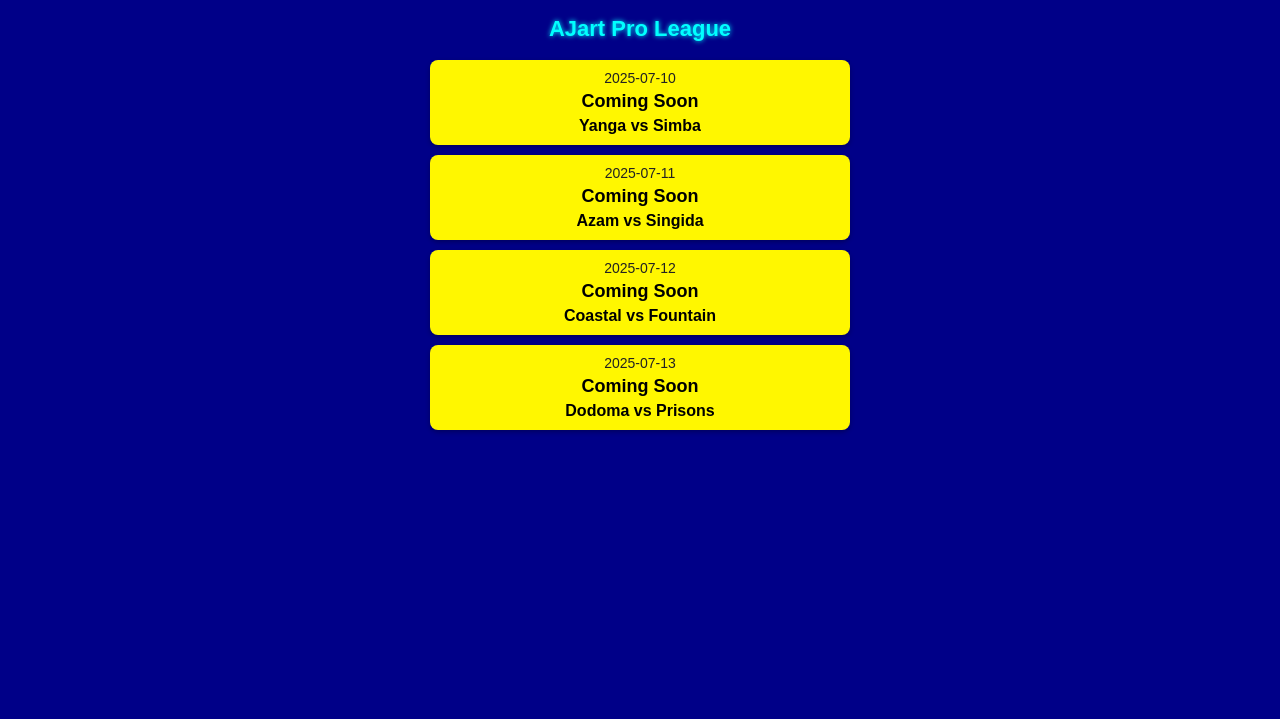
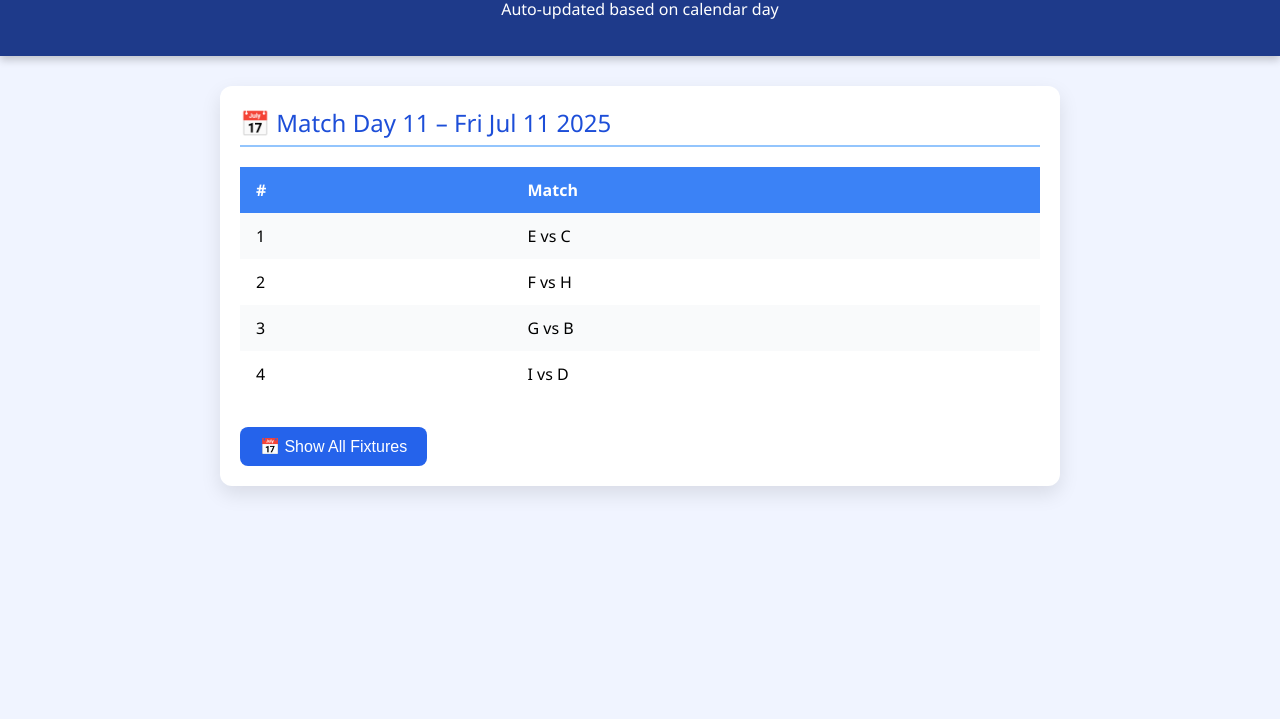
Before and after one commit to Pgofficial1/PGLarena, a plain HTML site: page fixtures.html in a window 1280 px wide. Shown: the part 81-800 px from the top of the page. Drawn offline with Linux system fonts and the light colour scheme.

Commit message:
Update fixtures.html

```diff
--- a/fixtures.html
+++ b/fixtures.html
@@ -1,120 +1,164 @@
 <!DOCTYPE html>
 <html lang="en">
 <head>
-  <meta charset="UTF-8" />
-  <title>AJart Fixtures & Results</title>
-  <meta name="viewport" content="width=device-width, initial-scale=1.0" />
+  <meta charset="UTF-8">
+  <title>Today’s Football Fixtures</title>
+  <meta name="viewport" content="width=device-width, initial-scale=1.0">
   <style>
     body {
-      background-color: #000088; /* blue */
-      font-family: Arial, sans-serif;
-      color: #fff;
-      padding: 10px;
+      font-family: 'Segoe UI', sans-serif;
+      background-color: #f0f4ff;
+      margin: 0;
+      padding: 0;
     }
+
+    header {
+      background-color: #1e3a8a;
+      color: white;
+      text-align: center;
+      padding: 20px 10px;
+      box-shadow: 0 4px 8px rgba(0,0,0,0.2);
+    }
+
     h1 {
-      text-align: center;
-      color: yellow;
-      font-size: 28px;
+      margin: 0;
+      font-size: 2em;
+    }
+
+    .container {
+      max-width: 800px;
+      margin: 30px auto;
+      background-color: white;
+      padding: 20px;
+      border-radius: 12px;
+      box-shadow: 0 8px 20px rgba(0,0,0,0.1);
+    }
+
+    .day-title {
+      font-size: 1.5em;
+      color: #1d4ed8;
+      border-bottom: 2px solid #93c5fd;
+      padding-bottom: 6px;
       margin-bottom: 20px;
     }
-    .league-section {
-      margin-bottom: 40px;
+
+    table {
+      width: 100%;
+      border-collapse: collapse;
+      margin-bottom: 20px;
     }
-    .league-title {
-      font-size: 22px;
-      font-weight: bold;
-      text-align: center;
-      padding: 8px;
-      color: #00ffff;
-      text-shadow: 0 0 5px #00ffff;
+
+    th, td {
+      padding: 12px 16px;
+      text-align: left;
     }
-    .match-box {
-      background-color: #fff700; /* yellow */
-      color: #000;
+
+    th {
+      background-color: #3b82f6;
+      color: white;
+    }
+
+    tr:nth-child(even) {
+      background-color: #f9fafb;
+    }
+
+    tr:hover {
+      background-color: #e0ecff;
+    }
+
+    button {
+      background-color: #2563eb;
+      color: white;
+      padding: 10px 20px;
+      border: none;
       border-radius: 8px;
-      padding: 10px;
-      margin: 10px auto;
-      box-shadow: 0 2px 5px rgba(0,0,0,0.3);
-      max-width: 400px;
+      cursor: pointer;
+      font-size: 1em;
+      margin-top: 10px;
     }
-    .match-date {
-      font-size: 14px;
-      text-align: center;
-      color: #222;
+
+    button:hover {
+      background-color: #1d4ed8;
     }
-    .match-score {
-      font-size: 18px;
-      font-weight: bold;
-      text-align: center;
-      margin: 5px 0;
-    }
-    .match-desc {
-      text-align: center;
-      font-size: 16px;
-      font-weight: bold;
+
+    #all-fixtures {
+      display: none;
+      margin-top: 40px;
     }
   </style>
 </head>
 <body>
-  <h1>AJart Fixtures & Results</h1>
 
-  <div id="content"></div>
+<header>
+  <h1>🏟️ Today’s Football Fixtures</h1>
+  <p>Auto-updated based on calendar day</p>
+</header>
 
-  <script>
-    fetch('https://pgofficial1.github.io/PGLarena/fixtures.json')
-      .then(res => res.json())
-      .then(data => {
-        const leagues = {
-          "PG PRO LEAGUE": "AJart Pro League",
-          "PG CHAMPIONSHIP LEAGUE": "AJart Championship",
-          "PG UPCOMINGS LEAGUE": "AJart Upcomings League"
-        };
+<div class="container">
+  <div id="today-section"></div>
+  <button onclick="document.getElementById('all-fixtures').style.display='block'; this.style.display='none'">📅 Show All Fixtures</button>
+  <div id="all-fixtures"></div>
+</div>
 
-        const content = document.getElementById('content');
+<script>
+  const fixtures = [
+    ["A vs B", "C vs D", "E vs F", "G vs H"],
+    ["I vs A", "J vs C", "B vs E", "D vs G"],
+    ["F vs I", "H vs J", "A vs D", "B vs G"],
+    ["C vs F", "E vs H", "G vs I", "J vs B"],
+    ["D vs E", "F vs G", "H vs A", "I vs J"],
+    ["B vs C", "D vs I", "F vs A", "G vs J"],
+    ["H vs B", "I vs C", "J vs E", "A vs G"],
+    ["B vs F", "C vs H", "D vs J", "E vs I"],
+    ["G vs C", "H vs D", "I vs F", "J vs A"],
+    ["A vs E", "B vs I", "C vs J", "D vs F"],
+    ["E vs C", "F vs H", "G vs B", "I vs D"],
+    ["J vs F", "A vs C", "B vs D", "E vs G"],
+    ["H vs I", "J vs G", "C vs D", "F vs B"],
+    ["G vs A", "H vs E", "I vs J", "B vs C"],
+    ["D vs A", "F vs G", "H vs J", "C vs I"],
+    ["A vs I", "B vs J", "D vs C", "E vs F"],
+    ["G vs E", "H vs B", "I vs F", "J vs C"],
+    ["A vs H", "C vs B", "F vs J", "G vs D"],
+    ["E vs B", "D vs J", "I vs G", "H vs C"],
+    ["F vs C", "J vs I", "A vs B", "G vs H"],
+    ["C vs A", "B vs D", "E vs J", "F vs H"],
+    ["I vs E", "J vs G", "H vs D", "F vs B"],
+    ["J vs A", "D vs F"]
+  ];
 
-        for (const originalName in leagues) {
-          const leagueFixtures = data[originalName];
-          if (!leagueFixtures) continue;
+  const startDate = new Date("2025-07-01");
+  const today = new Date();
+  const diffDays = Math.floor((today - startDate) / (1000 * 60 * 60 * 24));
+  const matchDay = diffDays + 1;
 
-          const section = document.createElement('div');
-          section.className = 'league-section';
+  const todaySection = document.getElementById("today-section");
+  if (matchDay >= 1 && matchDay <= fixtures.length) {
+    const matches = fixtures[matchDay - 1];
+    const title = `<div class="day-title">📅 Match Day ${matchDay} – ${today.toDateString()}</div>`;
+    let table = `
+      <table>
+        <tr><th>#</th><th>Match</th></tr>
+        ${matches.map((m, i) => `<tr><td>${i + 1}</td><td>${m}</td></tr>`).join("")}
+      </table>
+    `;
+    todaySection.innerHTML = title + table;
+  } else {
+    todaySection.innerHTML = `<p style="color:red;">No match scheduled for today (${today.toDateString()})</p>`;
+  }
 
-          const title = document.createElement('div');
-          title.className = 'league-title';
-          title.textContent = leagues[originalName];
-          section.appendChild(title);
+  const allFixturesDiv = document.getElementById("all-fixtures");
+  let allHTML = "";
+  fixtures.forEach((matches, day) => {
+    allHTML += `<div class="day-title">📅 Match Day ${day + 1}</div>`;
+    allHTML += `<table><tr><th>#</th><th>Match</th></tr>`;
+    matches.forEach((m, i) => {
+      allHTML += `<tr><td>${i + 1}</td><td>${m}</td></tr>`;
+    });
+    allHTML += `</table>`;
+  });
+  allFixturesDiv.innerHTML = allHTML;
+</script>
 
-          // Upcoming Fixtures
-          leagueFixtures
-            .filter(f => !f.played)
-            .forEach(match => {
-              const box = document.createElement('div');
-              box.className = 'match-box';
-              box.innerHTML = `
-                <div class="match-date">${match.date}</div>
-                <div class="match-score">Coming Soon</div>
-                <div class="match-desc">${match.home} vs ${match.away}</div>
-              `;
-              section.appendChild(box);
-            });
-
-          // Completed Results
-          leagueFixtures
-            .filter(f => f.played)
-            .forEach(match => {
-              const box = document.createElement('div');
-              box.className = 'match-box';
-              box.innerHTML = `
-                <div class="match-date">${match.date}</div>
-                <div class="match-score">${match.home_goals} - ${match.away_goals}</div>
-                <div class="match-desc">${match.home} vs ${match.away}</div>
-              `;
-              section.appendChild(box);
-            });
-
-          content.appendChild(section);
-        }
-      });
-  </script>
 </body>
 </html>
```
